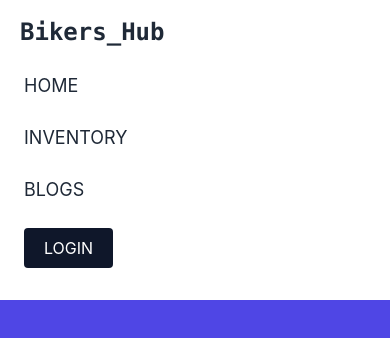
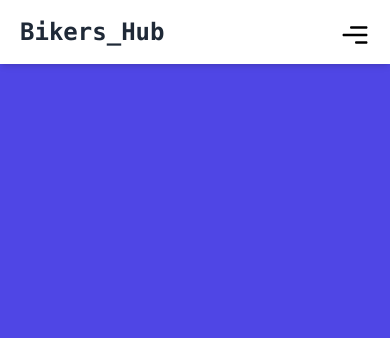
Before and after one commit to sinu5550/bikers-hub, a React (Create React App) app: page / in a window 390 px wide. Shown: the top 338 px of the page. Built offline with nearby package versions, Linux system fonts and the light colour scheme.

Commit message:
react router dom done and made navbar responsive

```diff
--- a/package.json
+++ b/package.json
@@ -8,6 +8,7 @@
     "@testing-library/user-event": "^13.5.0",
     "react": "^18.1.0",
     "react-dom": "^18.1.0",
+    "react-icons": "^4.3.1",
     "react-router-dom": "^6.3.0",
     "react-scripts": "5.0.1",
     "web-vitals": "^2.1.4"
--- a/src/Components/Header/Navbar/Navbar.js
+++ b/src/Components/Header/Navbar/Navbar.js
@@ -1,6 +1,7 @@
-import React from 'react';
+import React, { useState } from 'react';
 import { Link } from 'react-router-dom';
 import Button from '../../Button/Button';
+import { CgMenuRight, CgClose } from 'react-icons/cg';
 
 const Navbar = () => {
     let Links = [
@@ -8,15 +9,23 @@ const Navbar = () => {
         { name: "INVENTORY", link: "/inventory" },
         { name: "BLOGS", link: "/blogs" }
 
-    ]
+    ];
+    let [open, setOpen] = useState(false);
     return (
         <>
-            <nav className='shadow-md w-full fixed top-0 left-0 '>
+            <nav className='shadow-md w-full z-auto fixed top-0 left-0'>
                 <div className='md:flex items-center justify-between bg-white py-4 md:px-10 px-5'>
                     <div className='font-bold text-2xl cursor-pointer flex items-center font-mono text-gray-800'>
                         Bikers_Hub
                     </div>
-                    <ul className='md:flex md:items-center md:pb-0 pb-8 absolute md:static bg-white md:z-auto z-[-1] left-0 w-full md:w-auto md:pl-0 pl-6 transition-all duration-500 ease-in'>
+                    <div onClick={() => setOpen(!open)} className='absolute right-5 top-5 cursor-pointer md:hidden'>
+                        {
+                            open ?
+                                <CgClose size={30}></CgClose> :
+                                <CgMenuRight size={30}></CgMenuRight>
+                        }
+                    </div>
+                    <ul className={`md:flex md:items-center md:pb-0 pb-8 absolute md:static bg-white md:z-auto z-[-1] left-0 w-full md:w-auto md:pl-0 pl-6 transition-all duration-500 ease-in  ${open ? "top-16" : "top-[-500px]"}`}>
                         {
                             Links.map(link => (
                                 <li key={link.name} className='md:ml-10 text-lg md:my-0 my-6'>
```
Also changed, not shown: 1 other file (tests, documents, lock files or other folders).
